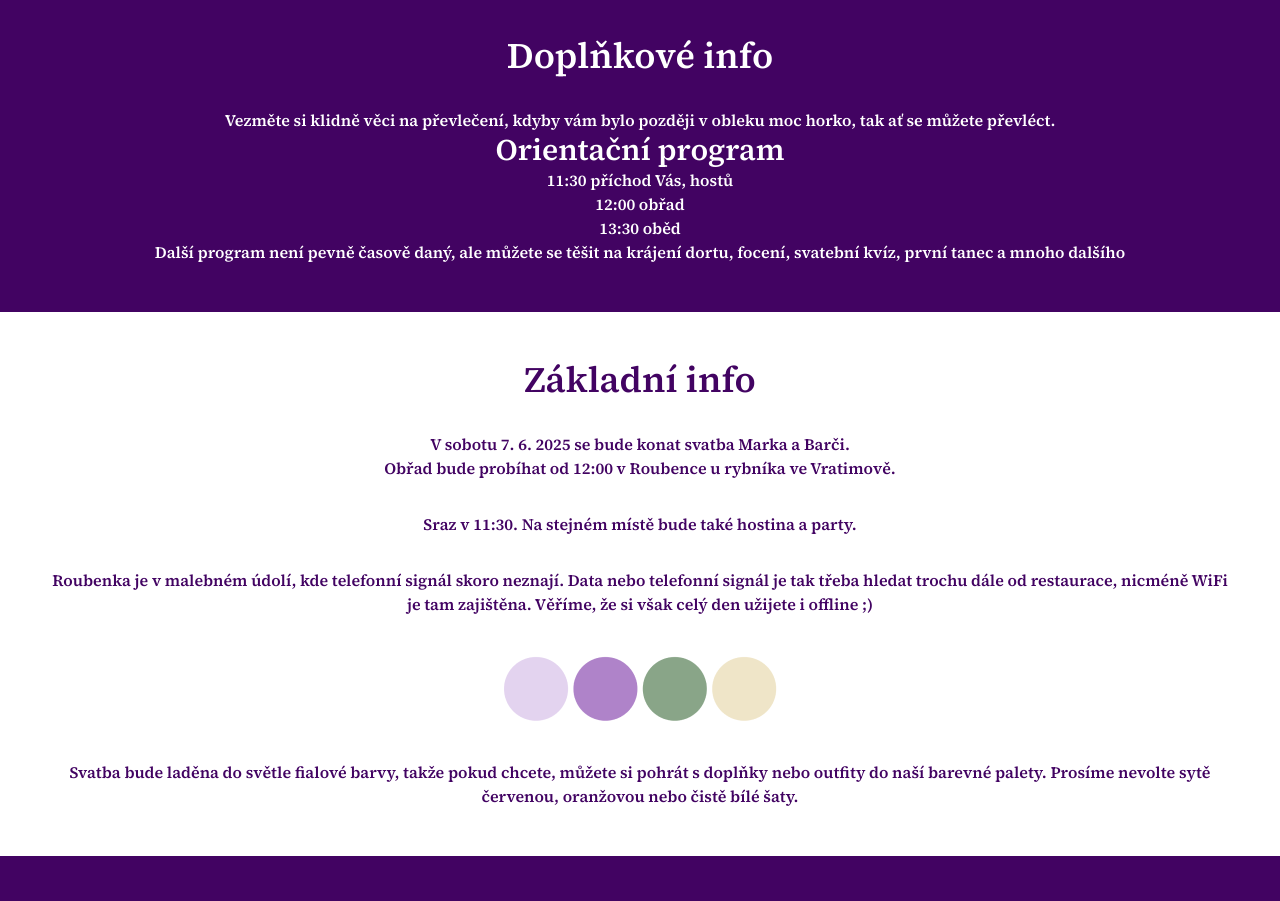
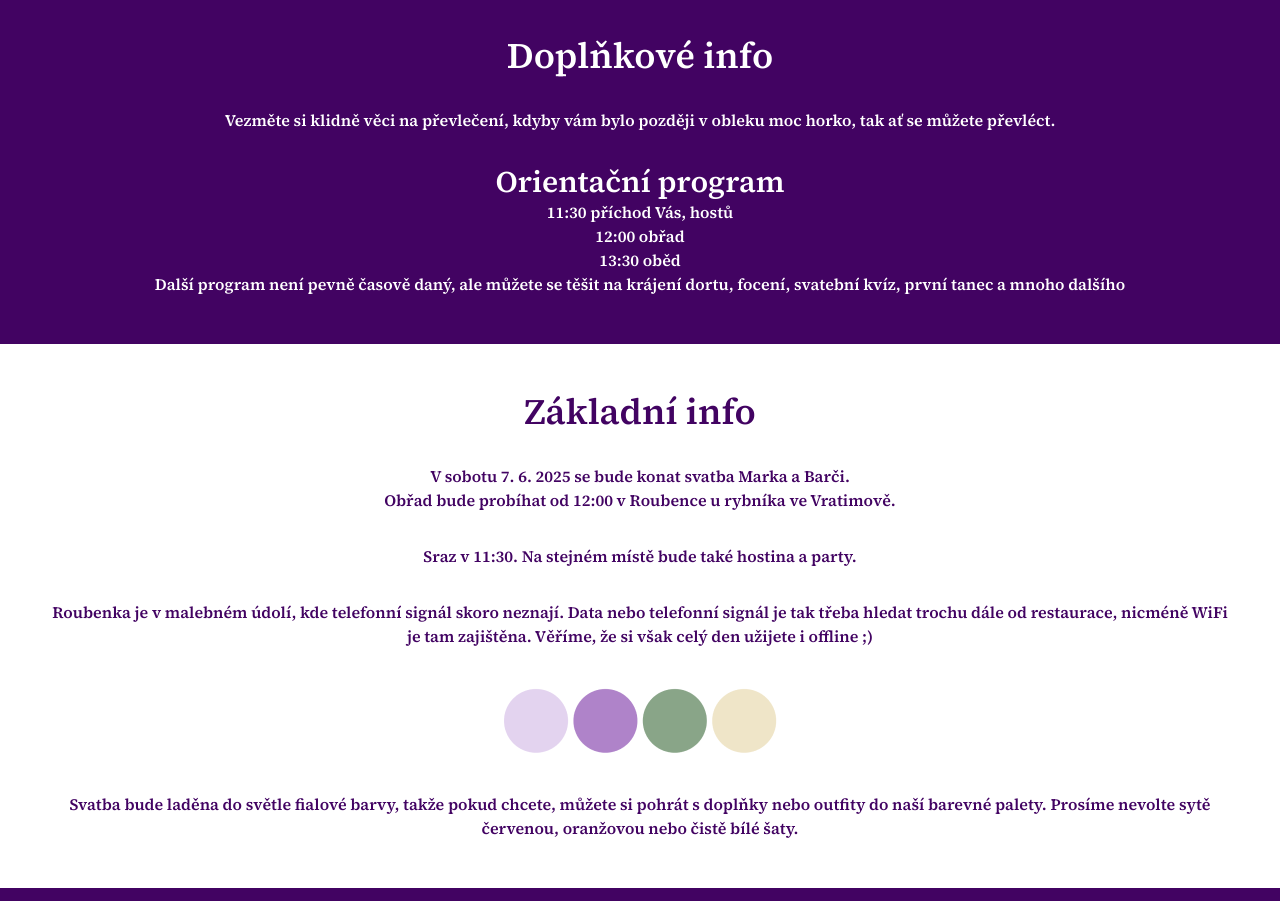
Before and after one commit to Capricoornus/svatbou.cz, a plain HTML site: page index.html in a window 1280 px wide. Shown: the part 840-1741 px from the top of the page. Drawn offline with nearby package versions, Linux system fonts and the light colour scheme.

Commit message:
Updated heading margin

```diff
--- a/index.html
+++ b/index.html
@@ -48,7 +48,7 @@
         <section class="text-center bg-lila-dark text-white p-12 sm:p-12">
             <h1 class="text-4xl">Doplňkové info</h1>
             <p class="mt-8">Vezměte si klidně věci na převlečení, kdyby vám bylo později v obleku moc horko, tak ať se můžete převléct.</p>
-            <h2 class="text-3xl">Orientační program</h2>
+            <h2 class="text-3xl mt-8">Orientační program</h2>
             <ul>
                 <li>11:30 příchod Vás, hostů</li>
                 <li>12:00 obřad</li>
```
